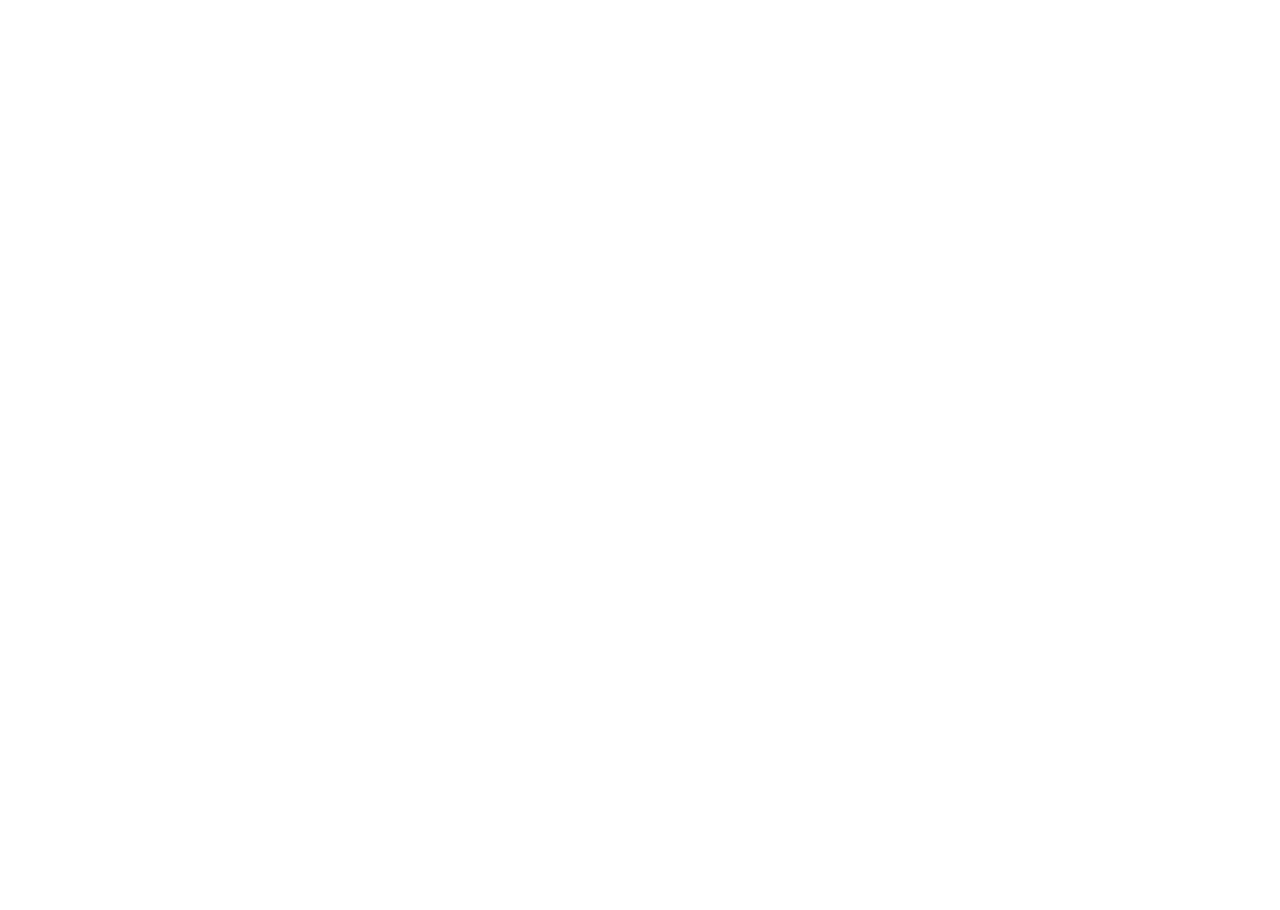
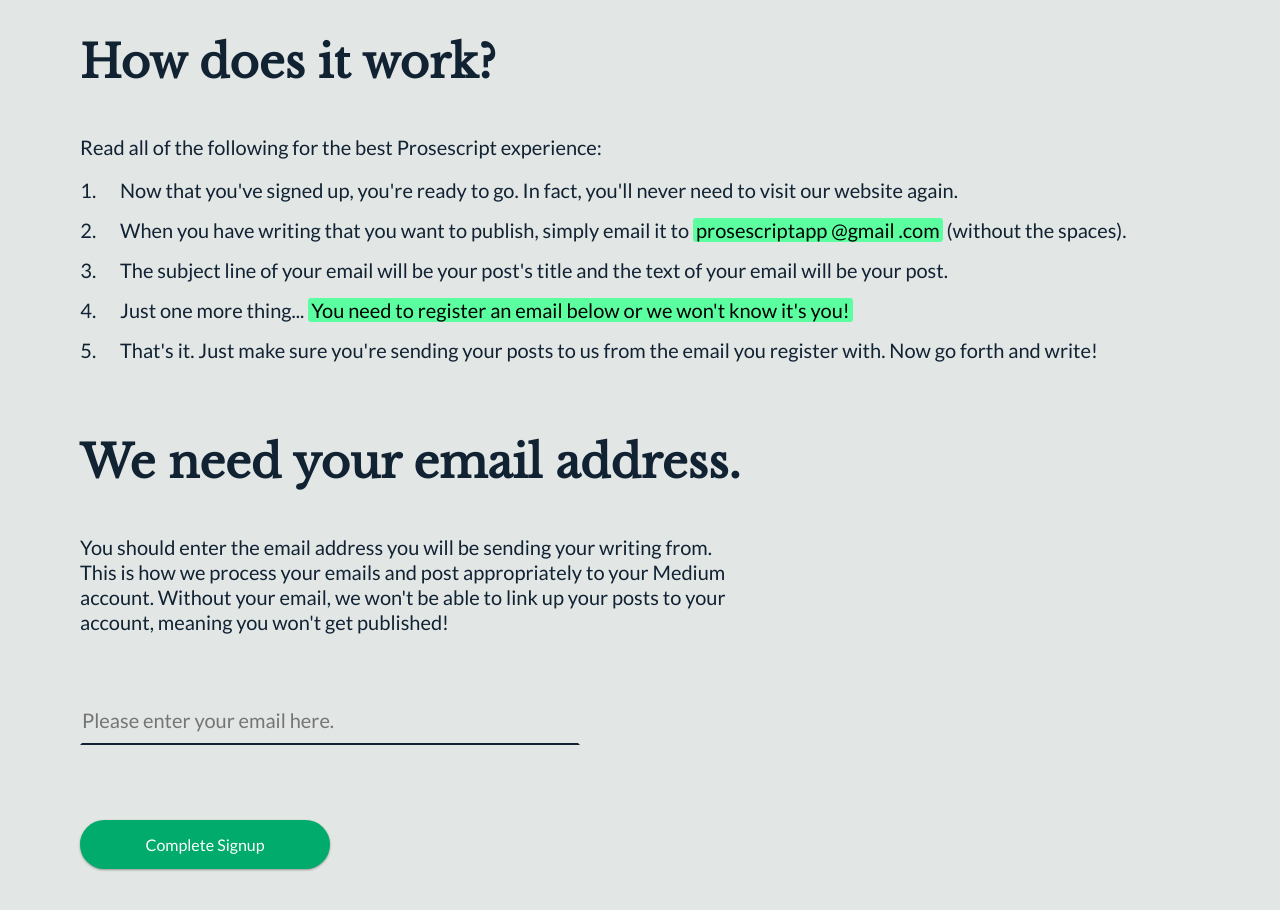
Before and after one commit to rd825/Prosescript, a React (Create React App) app in the folder client/: page /callback in a window 1280 px wide. Shown: the part 100-1010 px from the top of the page. Before the commit the page ends 800 px from the top, so only its background shows below. Built offline with nearby package versions, Linux system fonts and the light colour scheme; a web font is replaced by a local one.

Commit message:
Built out front-end completely

```diff
--- a/client/src/App.js
+++ b/client/src/App.js
@@ -16,7 +16,7 @@
       <div className="App">
         <Nav signup={url}/>
         <Route exact path="/" render={props => <Home {...props} signup={url}/>} />
-        <Route exact path="/about" render={props => <About {...props} signup={url}/>} />
+        <Route path="/about" render={props => <About {...props} signup={url}/>} />
         <Route path="/callback" render={props => <Callback {...props} />} />
       </div>
     );
--- a/client/src/components/About.js
+++ b/client/src/components/About.js
@@ -5,7 +5,7 @@
         <div id='about'>
             <h1 className='hero'>Writing is thinking.</h1>
 
-            <h4><span className='italic'>To write well is to think clearly.</span></h4>
+            <h4><mark>To write well is to think clearly.</mark></h4>
 
             <h4>Unfortunately, many forces stand in our way when we seek to write.</h4>
 
@@ -15,7 +15,7 @@
 
             <h4>Prosescript will help you clear those early barriers to writing by freeing you from your text editor. This means you can write anywhere: a word processor, a mobile note-taking app, even an email draft. No matter where you write, Prosescript will accept your writing in an email and convert it into a Medium post.</h4>
 
-            <h4>Prosescript will help you think better by making writing easier. All you need to get started is a Medium account and an email address.</h4>
+            <h4>Prosescript will help you think better by making writing easier. All you need to <a className='href' href={props.signup}>get started</a> is a Medium account and an email address.</h4>
 
             <h1 className='hero'>What's in a name?</h1>
 
@@ -23,31 +23,11 @@
 
             <h4>Because we're writers, we couldn't resist the urge to gave our name a double meaning.</h4>
 
-            <h4>In Latin, <span className='italic'>pro se</span> means "for oneself" and <span className='italic'>scriptus</span> means "written." So Prosescript is writing for oneself. Since we believe writing is thinking, we want Prosescript to be a home for those people who want to get their thoughts out into the world.</h4>
+            <h4>In Latin, <span className='italic'>pro se</span> means "for oneself" and <span className='italic'>scriptus</span> means "written." So Prosescript is writing for oneself. Since we believe writing is thinking, we want Prosescript to be a home for those who want to get their thoughts out into the world.</h4>
 
-            <h4>In English, <span className='italic'>prose</span> refers to "written language without metrical form" and <span className='italic'>script</span> is a "list of commands executed by a computer." In this sense, Prosescript is a computer program that renders your writing.</h4>
+            <h4>In English, <span className='italic'>prose</span> refers to "ordinary spoken or written language" and <span className='italic'>script</span> is a "list of commands executed by a computer." In this sense, Prosescript is a computer program that renders your writing.</h4>
 
-            <h4>For us, these two meanings encapsulate the core purpose of Prosescript. Our goal is to provide you with a tech tool that enables you to write for yourself by rendering your thinking into the world.</h4>
-
-            <h1 className='hero'>How does it work?</h1>
-
-            <h4>Read all of the following for the best Prosescript experience:</h4>
-
-            <ol>
-                <li>Make sure you have a Medium account and an email address.</li>
-
-                <li>Create your Prosescript account using the "Sign Up" button above or by clicking <a id='href' href={props.signup}>this link</a>.</li>
-
-                <li>When you've signed up, you're ready to go. In fact, you'll never need to visit our website again.</li>
-
-                <li>When you have writing that you want to publish, simply email it to <span className='italic'>prosescriptapp  @ gmail . com</span> (without the spaces).</li>
-
-                <li>The subject line of your email will be your post's title and the text of your email will be your post.</li>
-
-                <li>Make sure you're sending your post from the email you registered with during signup or we won't know it's you!</li>
-
-                <li>That's it! Go forth and write.</li>
-            </ol>
+            <h4>For us, these two meanings encapsulate the core purpose of Prosescript. Our goal is to provide you with a tech tool that enables you to write for yourself by rendering your thinking into the world. Sign up <a className='href' href={props.signup}>here</a> or using the "Sign Up" button above!</h4>
 
         </div>
     )
--- a/client/src/components/Callback.js
+++ b/client/src/components/Callback.js
@@ -7,30 +7,85 @@
         super(props);
         this.state = {
             error: false,
+            email: '',
         }
     }
-
-    // consider redirecting users immediately on success
 
     componentDidMount() {
         const values = queryString.parse(this.props.location.search)
         if (values.error === 'access_denied') {
             this.setState({error: true});
+        } else if (values.state && values.state !== 'opensesame') {
+            this.setState({error: true});
+        }
+    }
+
+    changeHandler = event => {
+        event.preventDefault();
+        this.setState({[event.target.name]: event.target.value})
+    }
+
+    submitHandler = event => {
+        event.preventDefault();
+        const values = queryString.parse(this.props.location.search)
+
+        if (this.state.email === '') {
+            alert('Please enter the email address you wish to use.')
         } else {
-            if (values.state !== 'opensesame') {
-                alert('Access denied');
-            } else {
-                axios.post('http://localhost:9000/api/auth', {code: values.code})
-            }
+            axios.post('http://localhost:9000/api/auth', {code: values.code, email: this.state.email})
         }
     }
 
     render() {
-        return(
-            <div>
-                {this.state.error === true ? <h2>Failure</h2> : <h2>Success</h2>}
-            </div>
-        )
+        if (this.state.error) {
+            return(
+                <div id='error'>
+                    <h1 className='hero'>Hmm, something went wrong.</h1>
+                    <h4>Here are a couple things you could try:</h4>
+                    <ol>
+                        <li>Make sure you have a <a className='href' href='https://medium.com/'>Medium account</a>.</li>
+
+                        <li>Log out of and back into your Medium account.</li>
+
+                        <li>Clear your browser history, cookies, etc.</li>
+
+                        <li>If none of those things work, contact <a className='href' href='https://twitter.com/RDesai01'>@RDesai01</a> on Twitter with your issue.</li>
+
+                    </ol>
+
+                </div>
+            )
+        } else {
+            return (
+                <div id='register'>
+                    <h1 className='hero'>How does it work?</h1>
+
+                    <h4>Read all of the following for the best Prosescript experience:</h4>
+
+                    <ol>
+                        <li>Now that you've signed up, you're ready to go. In fact, you'll never need to visit our website again.</li>
+
+                        <li>When you have writing that you want to publish, simply email it to <mark>prosescriptapp  @gmail .com</mark> (without the spaces).</li>
+
+                        <li>The subject line of your email will be your post's title and the text of your email will be your post.</li>
+
+                        <li>Just one more thing... <mark>You need to register an email below or we won't know it's you!</mark></li>
+
+                        <li>That's it. Just make sure you're sending your posts to us from the email you register with. Now go forth and write!</li>
+                    </ol>
+
+                    <h1 className='hero'>We need your email address.</h1>
+
+                    <h4>You should enter the email address you will be sending your writing from. This is how we process your emails and post appropriately to your Medium account. Without your email, we won't be able to link up your posts to your account, meaning you won't get published!</h4>
+
+                    <form onSubmit={this.submitHandler}>
+                        <input type='email' name='email' placeholder='Please enter your email here.' value={this.props.value} onChange={this.changeHandler}/>
+                        <input type='submit' value='Complete Signup'/>
+                    </form>
+
+                </div>
+            )
+        }
     }
 }
 
--- a/client/src/index.css
+++ b/client/src/index.css
@@ -14,6 +14,11 @@
 code {
   font-family: source-code-pro, Menlo, Monaco, Consolas, "Courier New", monospace;
 }
+
+input, select, textarea, button {
+  font-family:inherit;
+}
+
 
 /* ---------------------------------------------------------------------------------------------------------------------------------------- */
 
@@ -67,10 +72,11 @@
 
 /* ---------------------------------------------------------------------------------------------------------------------------- */
 
-#home, #about {
+#home, #about, #register, #error {
   margin-top: 80px;
   padding: 0 80px;
   position: absolute;
+  width: 100%;
 }
 
 #home {
@@ -128,7 +134,7 @@
   transition: all 0.3s;
 }
 
-#learn-more:hover, #href:hover {
+#learn-more:hover {
   border-bottom: 2.5px solid #00AB6B;
 }
 
@@ -142,8 +148,13 @@
   font-style: italic;
 }
 
-#about {
+#about, #register, #error {
   background-color: #e2e6e5;
+  padding-bottom: 50px;
+}
+
+#error {
+  height: 89.2vh;
 }
 
 ol {
@@ -158,7 +169,62 @@
   margin-bottom: 20px;
 }
 
-#href {
+mark {
+  background: #5CFFA0;
+  border-radius: 3px;
+  padding: 0px 3px;
+}
+
+.href {
   color: #00AB6B;
+  border-bottom: 2px solid #e2e6e5;
   transition: all 0.3s;
 }
+
+.href:hover {
+  border-bottom: 2px solid #00AB6B;
+}
+
+/* ------------------------------------------------------------------------------------------------------------------------------------ */
+
+form {
+  margin: 60px 0 50px 0;
+  font-family: 'Lato', sans-serif;
+  display: flex;
+  flex-flow: column nowrap;
+}
+
+form input[type='email'] {
+  padding: 20px 0px;
+  border: 2px solid #e2e6e5;
+  border-bottom: 2px solid #123;
+  background: transparent;
+  color: #123;
+  font-size: 20px;
+  height: 50px;
+  width: 500px;
+}
+
+form input[type='email']:focus, input[type='email']:hover {
+  outline: none;
+  border-bottom: 2px solid #00AB6B;
+  transition: all 0.3s;
+}
+
+form input[type='submit'] {
+  margin-top: 75px;
+  width: 250px;
+  border-radius: 50px;
+  border: transparent;
+  background: #00AB6B;
+  color: white;
+  font-size: 16px;
+  text-decoration: none;
+  padding: 15px;
+  box-shadow: 0 1px 3px rgba(0,0,0,0.12), 0 1px 2px rgba(0,0,0,0.24);
+  transition: all 0.3s cubic-bezier(.25,.8,.25,1);
+}
+
+form input[type='submit']:hover {
+  box-shadow: 0 14px 28px rgba(0,0,0,0.25), 0 10px 10px rgba(0,0,0,0.22);
+}
```
Also changed, not shown: 1 other file (tests, documents, lock files or other folders).
